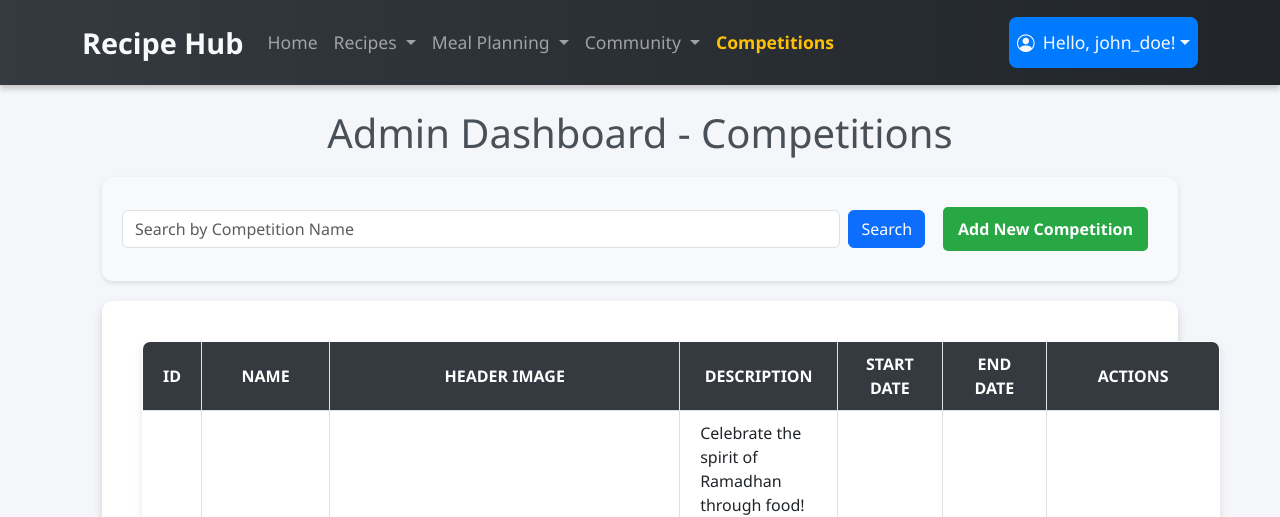
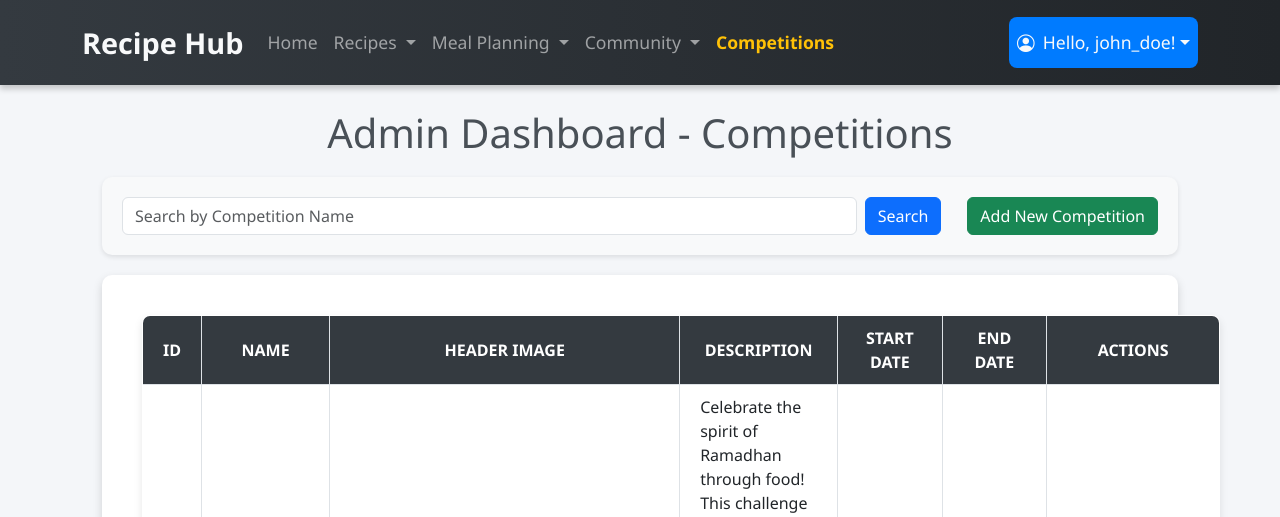
Before and after one commit to LiewZhengXian/Server-Side-Assignment, a PHP site: page /cooking_competition_module/admin/admin_competition.php in a window 1280 px wide. Shown: the top 517 px of the page. Run offline with PHP 8.4, Linux system fonts and the light colour scheme; a user stored in the database is signed in; data comes from the database, SQL or seed files in the repository.

Commit message:
just update lol

```diff
--- a/cooking_competition_module/admin/admin_competition.php
+++ b/cooking_competition_module/admin/admin_competition.php
@@ -161,6 +161,8 @@ if (!$result) {
         }
         }
         .table-container {
+            display: flex;
+            flex-wrap: wrap;
             padding: 40px;
             margin: 20px;
             border-radius: 10px;
@@ -176,13 +178,13 @@ if (!$result) {
     <div class="container mt-4">
         <h1>Admin Dashboard - Competitions</h1>
 
-        <!-- Search Box -->
-        <div class="search-box d-flex justify-content-between align-items-center">
-            <form method="GET" action="" class="d-flex flex-grow-1 me-2">
+        <div class="search-box d-flex justify-content-between align-items-center mb-3">
+            <form method="GET" class="d-flex" action="">
                 <input type="text" name="search" class="form-control me-2" placeholder="Search by Competition Name" aria-label="Search">
                 <button type="submit" class="btn btn-primary">Search</button>
             </form>
-            <a href="add_competition.php" class="add-button">Add New Competition</a>
+
+            <a href="add_competition.php" class="btn btn-success ms-3">Add New Competition</a>
         </div>
         <div class="table-container">
             <table>
```
Also changed, not shown: cooking_competition_module/admin/add_competition.php (+14 -0 lines).
